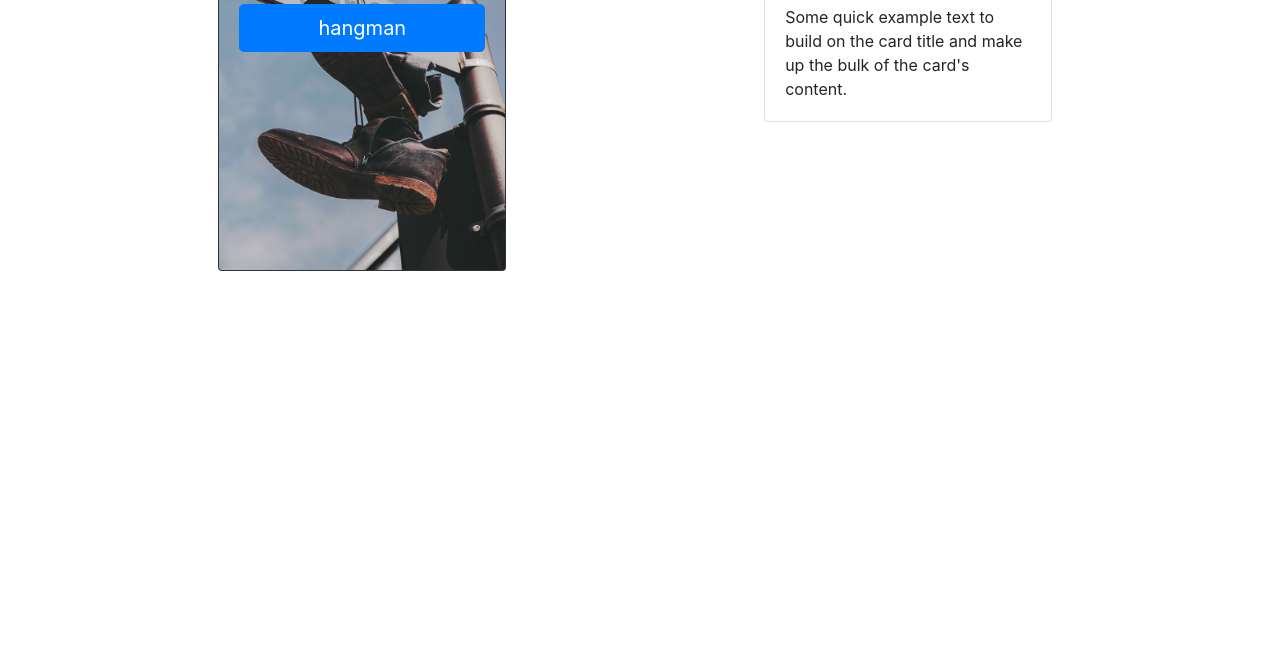
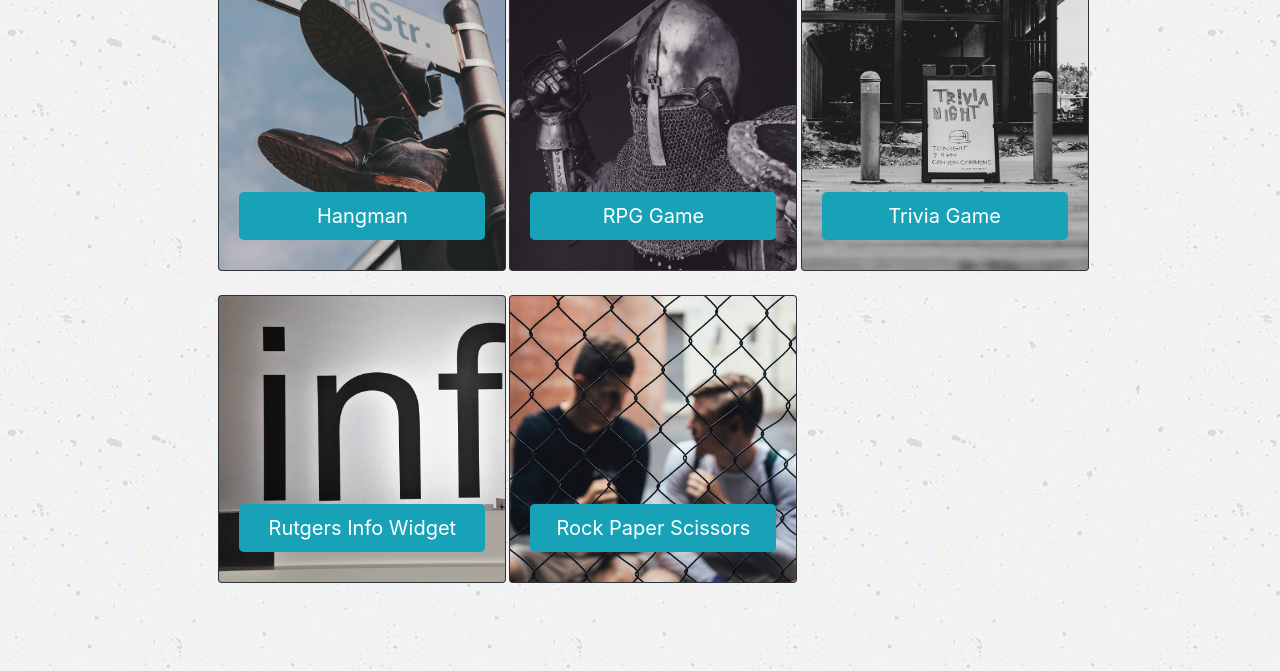
Before and after one commit to jacobdolph/02-css-portfolio-homework, a plain HTML site: page portfolio.html in a window 1280 px wide. Shown: the part 129-800 px from the top of the page. Drawn offline with nearby package versions, Linux system fonts and the light colour scheme.

Commit message:
added photos to my portfolio

```diff
--- a/assets/css/style.css
+++ b/assets/css/style.css
@@ -0,0 +1,4 @@
+body {
+    background-image: url(../images/concrete-texture.png);
+
+}
--- a/portfolio.html
+++ b/portfolio.html
@@ -6,6 +6,7 @@
         integrity="sha384-ggOyR0iXCbMQv3Xipma34MD+dH/1fQ784/j6cY/iJTQUOhcWr7x9JvoRxT2MZw1T" crossorigin="anonymous">
     <meta charset="UTF-8">
     <meta name="viewport" content="width=device-width, initial-scale=1.0">
+    <link rel="stylesheet" href="assets/css/style.css">
     <!-- <meta http-equiv="X-UA-Compatible" content="ie=edge"> -->
     <title>Portfolio</title>
 </head>
@@ -13,7 +14,7 @@
 <body>
     <!-- navigation bar -->
 
-    <nav class="navbar navbar-expand-lg navbar-dark bg-dark">
+    <nav class="navbar navbar-expand-lg navbar-dark bg-info text-white">
         <a class="navbar-brand" href="#">Navbar</a>
         <button class="navbar-toggler" type="button" data-toggle="collapse" data-target="#navbarNav"
             aria-controls="navbarNav" aria-expanded="false" aria-label="Toggle navigation">
@@ -38,38 +39,82 @@
     <!-- I am going to try to have a container on the left, middle and one on the right -->
     <div class="row">
         <div class="col-md-2"></div>
-        <div class="col-md-5">
+        <div class="col-md-8">
             <h1>Portfolio</h1>
             <div class="row">
-                <div class="col-md-12">
+                <div class="col-md-4">
                     <div class="card bg-dark text-white card text-center" style="width: 18rem;">
                         <img src="assets/images/hangman.jpg" class="card-img" alt="...">
-                        <div class="card-img-overlay">
+                        <div class="card-img-overlay" style="padding-top: 13rem;">
 
-                            <a href="#" class="btn btn-primary btn-lg btn-block">hangman</a>
+                            <a href="#" class="btn  btn-lg btn-block bg-info text-white">Hangman</a>
+                        </div>
+                    </div>
+
+                </div>
+
+                <div class="col-md-4">
+                    <div class="card bg-dark text-white card text-center" style="width: 18rem;">
+                        <img src="assets/images/rpg.jpg" class="card-img" alt="...">
+                        <div class="card-img-overlay" style="padding-top: 13rem;">
+
+                            <a href="#" class="btn  btn-lg btn-block bg-info text-white">RPG Game</a>
+                        </div>
+                    </div>
+
+                </div>
+
+                <div class="col-md-4">
+                    <div class="card bg-dark text-white card text-center" style="width: 18rem;">
+                        <img src="assets/images/trivia.jpg" class="card-img" alt="...">
+                        <div class="card-img-overlay" style="padding-top: 13rem;">
+
+                            <a href="#" class="btn  btn-lg btn-block bg-info text-white">Trivia Game</a>
+                        </div>
+                    </div>
+
+                </div>
+
+            </div>
+            <br>
+            <div class="row">
+                <div class="col-md-4">
+                    <div class="card bg-dark text-white card text-center" style="width: 18rem;">
+                        <img src="assets/images/info.jpg" class="card-img" alt="...">
+                        <div class="card-img-overlay" style="padding-top: 13rem;">
+
+                            <a href="#" class="btn  btn-lg btn-block bg-info text-white">Rutgers Info Widget</a>
+                        </div>
+                    </div>
+
+                </div>
+                <div class="col-md-4">
+                    <div class="card bg-dark text-white card text-center" style="width: 18rem;">
+                        <img src="assets/images/rock-paper-scissors.jpg" class="card-img" alt="...">
+                        <div class="card-img-overlay" style="padding-top: 13rem;">
+
+                            <a href="#" class="btn  btn-lg btn-block bg-info text-white">Rock Paper Scissors</a>
                         </div>
                     </div>
 
                 </div>
             </div>
         </div>
-        <div class="col-md-3">
-            <div class="card" style="width: 18rem;">
-                <div class="card-body">
-                    <h5 class="card-title">Card title</h5>
-                    <h6 class="card-subtitle mb-2 text-muted">Card subtitle</h6>
-                    <p class="card-text">Some quick example text to build on the card title and make up the bulk of the
-                        card's content.</p>
 
-                </div>
-            </div>
-        </div>
         <div class="col-md-2"></div>
     </div>
 
 
 
-
+    <script src="https://code.jquery.com/jquery-3.3.1.slim.min.js"
+        integrity="sha384-q8i/X+965DzO0rT7abK41JStQIAqVgRVzpbzo5smXKp4YfRvH+8abtTE1Pi6jizo"
+        crossorigin="anonymous"></script>
+    <script src="https://cdnjs.cloudflare.com/ajax/libs/popper.js/1.14.7/umd/popper.min.js"
+        integrity="sha384-UO2eT0CpHqdSJQ6hJty5KVphtPhzWj9WO1clHTMGa3JDZwrnQq4sF86dIHNDz0W1"
+        crossorigin="anonymous"></script>
+    <script src="https://stackpath.bootstrapcdn.com/bootstrap/4.3.1/js/bootstrap.min.js"
+        integrity="sha384-JjSmVgyd0p3pXB1rRibZUAYoIIy6OrQ6VrjIEaFf/nJGzIxFDsf4x0xIM+B07jRM"
+        crossorigin="anonymous"></script>
 
 </body>
 
```
Also changed, not shown: contact.html (+12 -13 lines), index.html (+19 -10 lines).
